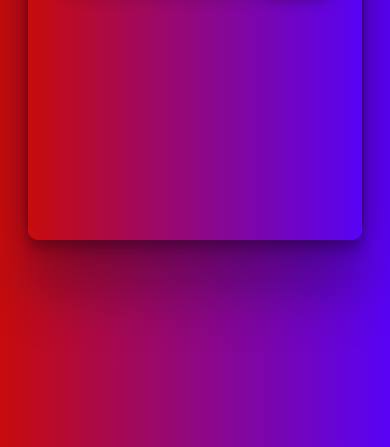
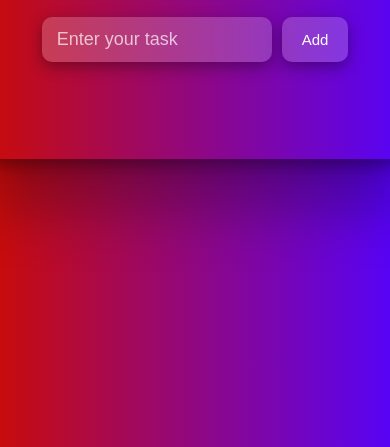
Before and after one commit to G-Mustafa1/Todo-listt, a plain HTML site: page index.html in a window 390 px wide. Shown: the part 397-844 px from the top of the page. Drawn offline with Linux system fonts and the light colour scheme; some packages are replaced by stand-ins of ours; a script that the page names is missing.

Commit message:
add styling some css

```diff
--- a/style.css
+++ b/style.css
@@ -1,10 +1,11 @@
-body{
-   margin: 0px;
-   padding: 0px;
+body {
+   margin: 0;
+   padding: 0;
    box-sizing: border-box;
    font-family: 'Segoe UI', Tahoma, Geneva, Verdana, sans-serif;
  }
-.mein{
+
+ .mein {
    overflow-x: hidden;
    width: 100%;
    height: 100vh;
@@ -14,138 +15,156 @@ body{
    flex-wrap: wrap;
    background-size: cover;
    background-position: center;
-   background: rgb(200,12,12);
-background: linear-gradient(90deg, rgba(200,12,12,1) 0%, rgba(88,3,246,1) 100%);
+   background: linear-gradient(90deg, #c80c0c, #5803f6);
    backdrop-filter: blur(100px);
+ }
 
+ .Todo-list h1 {
+   text-align: center;
+   margin-top: 0;
+   font-size: 50px;
+   color: #fff;
  }
-.Todo-list h1{
-   text-align: center;
-   margin-top: 0px;
-   font-size: 50px;
-}
-.Todo-list{
-   box-shadow: rgba(0, 0, 0, 0.25) 0px 54px 55px, rgba(0, 0, 0, 0.12) 0px -12px 30px, rgba(0, 0, 0, 0.12) 0px 4px 6px ,rgba(0, 0, 0, 0.17) 0px 12px 13px, rgba(2, 2, 2, 0.349) 0px -6px 5px;
-/*    box-shadow: rgb(38, 57, 77) 0px 20px 30px -10px;  */
-   background: linear-gradient(90deg, rgba(200,12,12,1) 0%, rgba(88,3,246,1) 100%);
+
+ .Todo-list {
+   box-shadow: 0 54px 55px rgba(0, 0, 0, 0.25), 0 -12px 30px rgba(0, 0, 0, 0.12), 0 4px 6px rgba(0, 0, 0, 0.12), 0 12px 13px rgba(0, 0, 0, 0.17), 0 -6px 5px rgba(2, 2, 2, 0.349);
+   background: linear-gradient(90deg, #c80c0c, #5803f6);
    padding: 25px 50px;
-   color: #fff;
    border-radius: 10px;
    justify-content: center;
+   max-width: 600px;
+   width: 90%;
  }
-.input{
+
+ .input {
    display: flex;
    justify-content: center;
+   margin-bottom: 20px;
  }
-.input input::placeholder{
-   margin-left: 10px;
-}
-.input input{
-   background-color: transparent;
+
+ .input input {
+   background-color: rgba(255, 255, 255, 0.2);
    color: #fff;
-   box-shadow: rgba(0, 0, 0, 0.35) 0px 5px 15px;
+   box-shadow: 0 5px 15px rgba(0, 0, 0, 0.35);
    border-radius: 10px;
    border: none;
    outline: none;
-   width: 350px;
-   height: 6vh;
-   font-size: 20px;
-   margin-bottom: 5px;
+   width: 100%;
+   max-width: 350px;
+   height: 45px;
+   font-size: 18px;
+   padding: 0 15px;
  }
-.input button{
-   box-shadow: rgba(0, 0, 0, 0.35) 0px 5px 15px;
-   /* border: 1px solid #000; */
+
+ .input input::placeholder {
+   color: rgba(255, 255, 255, 0.7);
+ }
+
+ .input button {
+   box-shadow: 0 5px 15px rgba(0, 0, 0, 0.35);
    border-radius: 10px;
    padding: 10px 20px;
    font-size: 15px;
-   /* background-color: red; */
    color: #fff;
    border: none;
-   background-color: transparent;
-   /* margin-left: 10px; */
+   background-color: rgba(255, 255, 255, 0.2);
+   margin-left: 10px;
+   transition: background-color 0.3s ease;
  }
-#btn1{
+
+ .input button:hover {
+   background-color: rgba(255, 255, 255, 0.3);
+ }
+
+ #btn1, #btn2 {
    color: #000;
    font-size: 16px;
  }
-#btn2{
-   color: #000;
-   font-size: 16px;
-}
-.btn button{
-   padding: 10px ;
+
+ .btn button {
+   padding: 10px;
    border-radius: 10px;
    border: none;
    outline: none;
  }
-.result span{
+
+ .result span {
    font-size: 15px;
    color: #000;
  }
+
  .result .btn {
    position: relative;
  }
-.result ol li{
+
+ .result ol li {
    list-style: none;
    font-size: 25px;
    margin-top: 10px;
-   /* display: flex ; */
+   display: flex;
    flex-wrap: wrap;
+   align-items: center;
+   justify-content: space-between;
+   padding: 10px;
+   background-color: rgba(255, 255, 255, 0.2);
+   border-radius: 10px;
+   box-shadow: 0 5px 15px rgba(0, 0, 0, 0.35);
  }
-#ul{
+
+ #ul {
    width: 100%;
    flex-wrap: wrap;
    overflow-y: auto;
    overflow-x: auto;
    scroll-behavior: smooth;
    padding: 10px;
-   height: 20vh;
+   max-height: 300px;
  }
-.result{
-   /* scroll-margin: 20px ; */
+
+ .result {
    flex-wrap: wrap;
    display: flex;
-   /* height: 30vh; */
-   width: 400PX ;
+   width: 100%;
    overflow-y: hidden;
    overflow-x: hidden;
-   /* overflow-y: scroll; */
-   /* padding: 10px; */
-   /* margin: 10px;
-   padding-right: 30px; */
-   /* display: flex; */
-   /* margin-left: 100px; */
  }
-@media only screen and (max-width:550px){
-   .Todo-list{
+
+ @media only screen and (max-width: 550px) {
+   .Todo-list {
      flex-wrap: wrap;
      width: auto;
    }
-   .result  {
-      width: 300px;
+
+   .result {
+     width: 100%;
      flex-wrap: wrap;
    }
  }
-@media only screen and (max-width:480px){
-   .Todo-list{
-      width: 60%;
-   }
-}
-@media only screen and (max-width:400px){
-   .input input{
-      width: 200px;
-   }
-   .result{
-      width: 250px;
+
+ @media only screen and (max-width: 480px) {
+   .Todo-list {
+     width: 90%;
    }
  }
 
-::-webkit-scrollbar{
-   width: 0px;
+ @media only screen and (max-width: 400px) {
+   .input input {
+     width: 200px;
    }
-::-webkit-scrollbar-track{
+
+   .result {
+     width: 100%;
+   }
+ }
+
+ ::-webkit-scrollbar {
+   width: 0;
+ }
+
+ ::-webkit-scrollbar-track {
    background-color: transparent;
  }
-::-webkit-scrollbar-thumb{
+
+ ::-webkit-scrollbar-thumb {
    background-color: transparent;
  }
```
Lines whose indentation alone changed are shown as unchanged.
